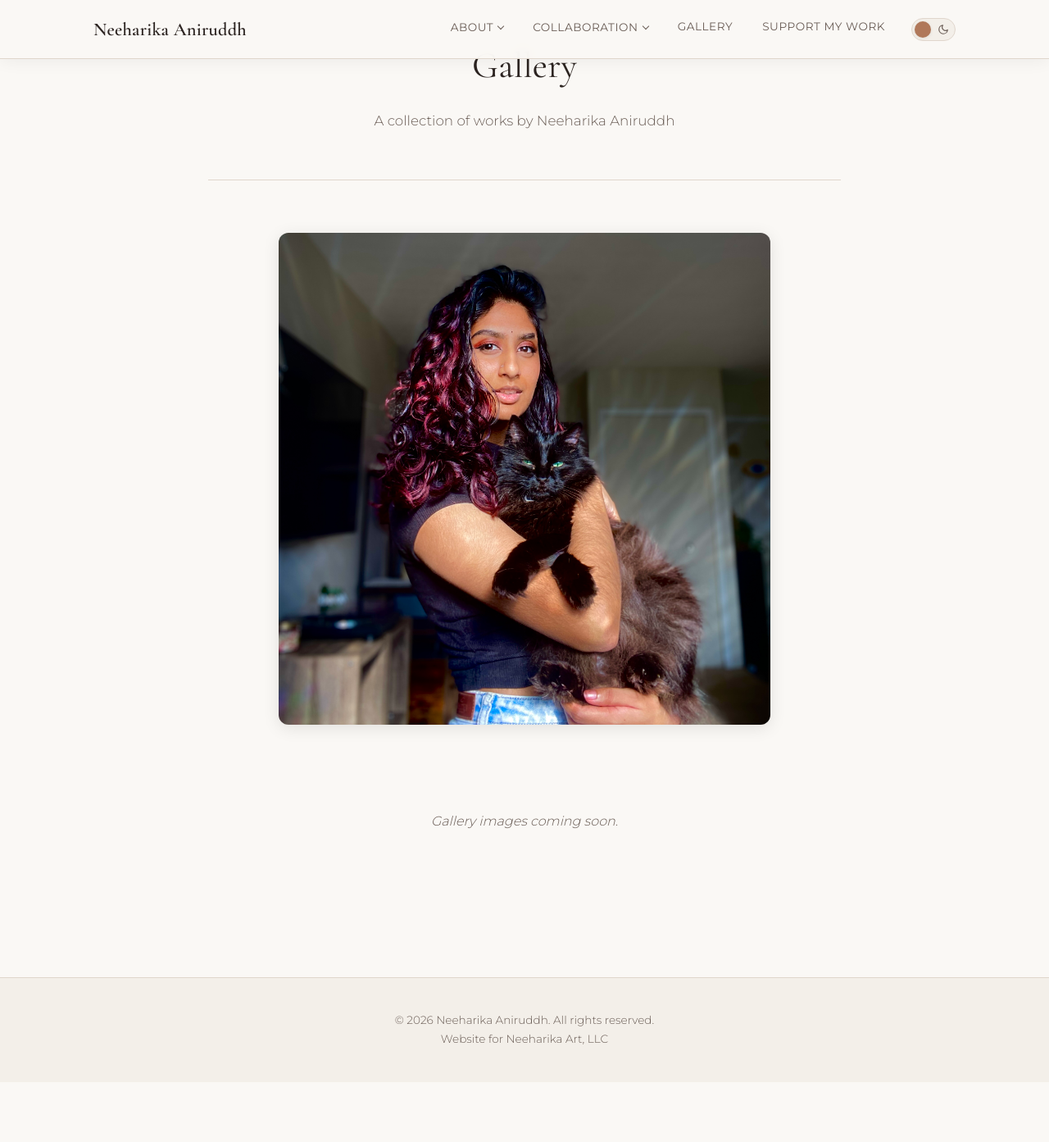
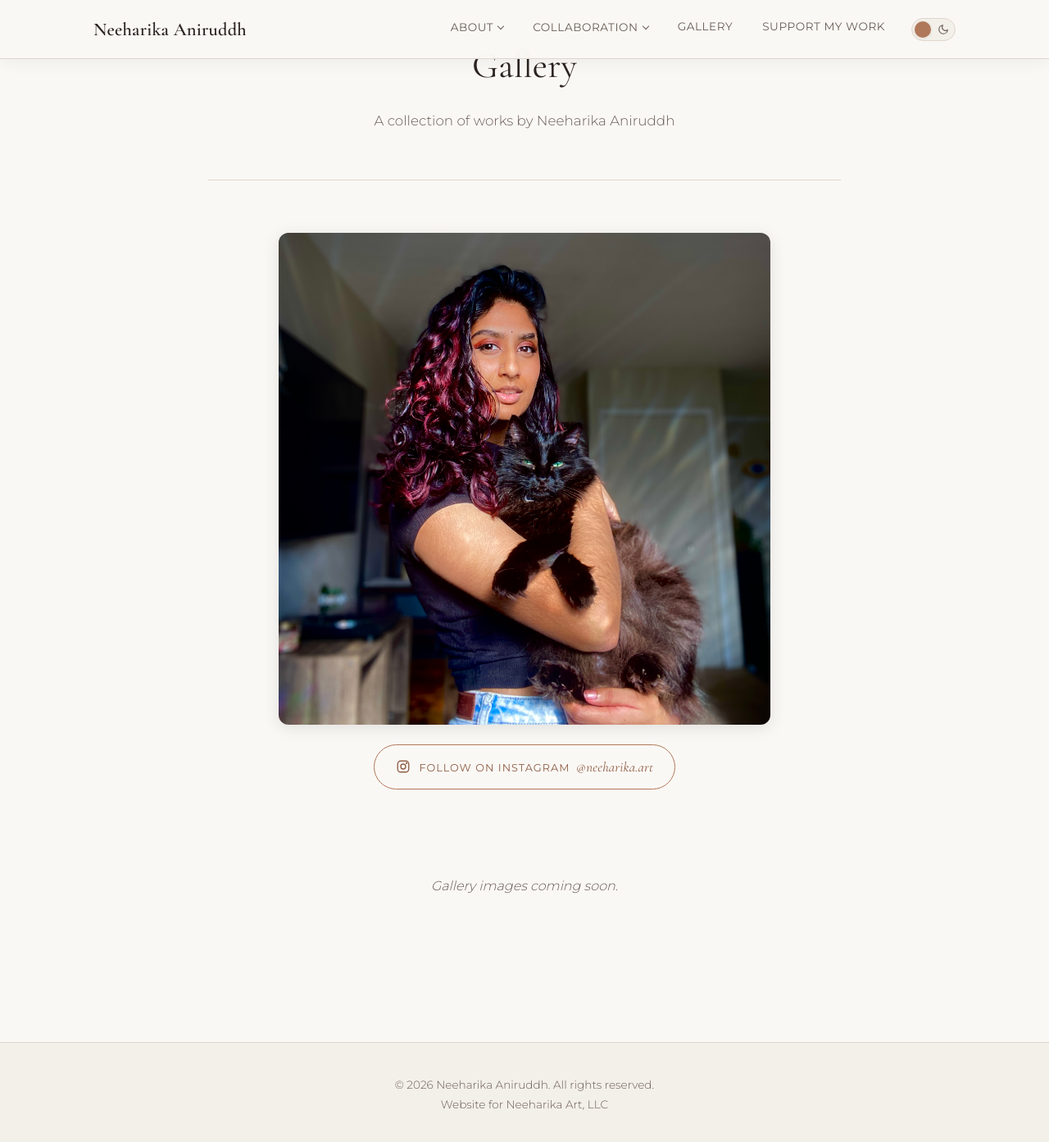
Before and after one commit to neehanir/neehanir.github.io, a Jekyll site: the page built from gallery.md, in a window 1280 px wide and 1400 px high, scrolled down 85 px. Shown: the top 1393 px of the window at 82% size. Built offline with Jekyll 4.4.1, drawn with Linux system fonts in a browser that asks for light colours; before the commit the page ends 1405 px from its top, so only the background shows below that.

Commit message:
Add Instagram button to gallery page

```diff
--- a/assets/css/main.css
+++ b/assets/css/main.css
@@ -637,6 +637,58 @@ blockquote {
   border-bottom-color: var(--color-accent-dark);
 }
 
+/* ---------- Social Button ---------- */
+.social-links {
+  text-align: center;
+  margin: calc(var(--space-sm) * -1) 0 var(--space-lg);
+}
+
+.social-button {
+  display: inline-flex;
+  align-items: center;
+  gap: 0.65rem;
+  padding: 0.75rem 1.6rem;
+  font-family: var(--font-sans);
+  font-size: 0.8rem;
+  font-weight: 400;
+  letter-spacing: 0.08em;
+  text-transform: uppercase;
+  color: var(--color-accent-dark);
+  border: 1px solid var(--color-accent);
+  border-radius: 999px;
+  transition: color 0.25s ease, background-color 0.25s ease, border-color 0.25s ease,
+              transform 0.25s ease, box-shadow 0.25s ease;
+}
+
+.social-button svg {
+  width: 18px;
+  height: 18px;
+  flex-shrink: 0;
+}
+
+.social-handle {
+  font-family: var(--font-serif);
+  font-size: 1.05rem;
+  font-style: italic;
+  letter-spacing: 0.01em;
+  text-transform: none;
+  margin-left: 0.2rem;
+}
+
+.social-button:hover,
+.social-button:focus-visible {
+  color: var(--color-bg);
+  background-color: var(--color-accent-dark);
+  border-color: var(--color-accent-dark);
+  transform: translateY(-2px);
+  box-shadow: 0 6px 20px var(--color-shadow);
+}
+
+.social-button:focus-visible {
+  outline: 2px solid var(--color-accent);
+  outline-offset: 3px;
+}
+
 /* ==========================================================================
    FOOTER
    ========================================================================== */
@@ -788,4 +840,13 @@ blockquote {
   .page-images img {
     width: 100%;
   }
+
+  /* Keep the Instagram button on one line */
+  .social-button {
+    white-space: nowrap;
+  }
+
+  .social-handle {
+    display: none;
+  }
 }
--- a/gallery.md
+++ b/gallery.md
@@ -7,3 +7,14 @@ permalink: /gallery/
 ---
 
 ![Toothless and Neeharika](/img/toothless.JPG){: .page-hero-image}
+
+<div class="social-links">
+  <a class="social-button" href="https://www.instagram.com/neeharika.art/" target="_blank" rel="noopener">
+    <svg viewBox="0 0 24 24" fill="none" stroke="currentColor" stroke-width="1.8" stroke-linecap="round" stroke-linejoin="round" aria-hidden="true">
+      <rect x="3" y="3" width="18" height="18" rx="5"/>
+      <circle cx="12" cy="12" r="4"/>
+      <circle cx="17.5" cy="6.5" r="0.6" fill="currentColor"/>
+    </svg>
+    <span>Follow on Instagram <span class="social-handle">@neeharika.art</span></span>
+  </a>
+</div>
```
